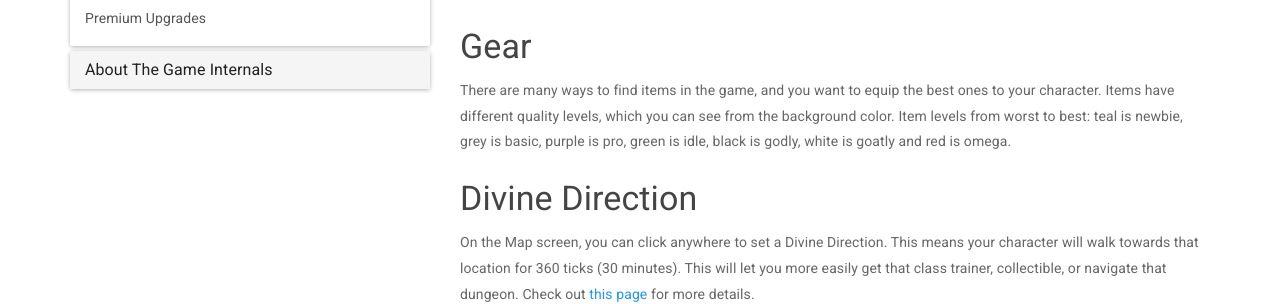
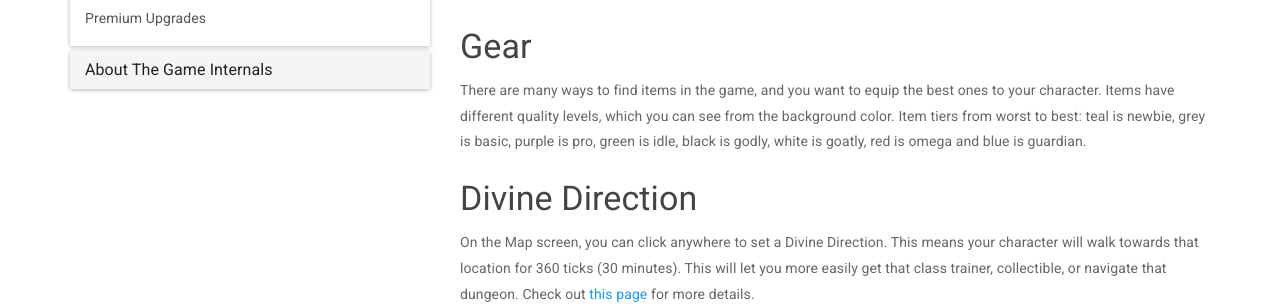
Before and after one commit to IdleLands/idlelands.github.io, a Jekyll site: the page built from _docs/help/new-player.md, in a window 1280 px wide and 900 px high, scrolled down 568 px. Shown: the part 178-482 px from the top of the window. Built offline with Jekyll 4.4.1, drawn with Linux system fonts in a browser that asks for light colours; nearby versions of some CDN libraries.

Commit message:
Added guardian items to gear tier list

```diff
--- a/_docs/help/new-player.md
+++ b/_docs/help/new-player.md
@@ -24,7 +24,7 @@ Choices (Adventurer -> Choices tab) are the primary way you'll interact with Idl
 
 ### Gear
 
-There are many ways to find items in the game, and you want to equip the best ones to your character. Items have different quality levels, which you can see from the background color. Item levels from worst to best: teal is newbie, grey is basic, purple is pro, green is idle, black is godly, white is goatly and red is omega.
+There are many ways to find items in the game, and you want to equip the best ones to your character. Items have different quality levels, which you can see from the background color. Item tiers from worst to best: teal is newbie, grey is basic, purple is pro, green is idle, black is godly, white is goatly, red is omega and blue is guardian.
 
 ### Divine Direction
 
```
